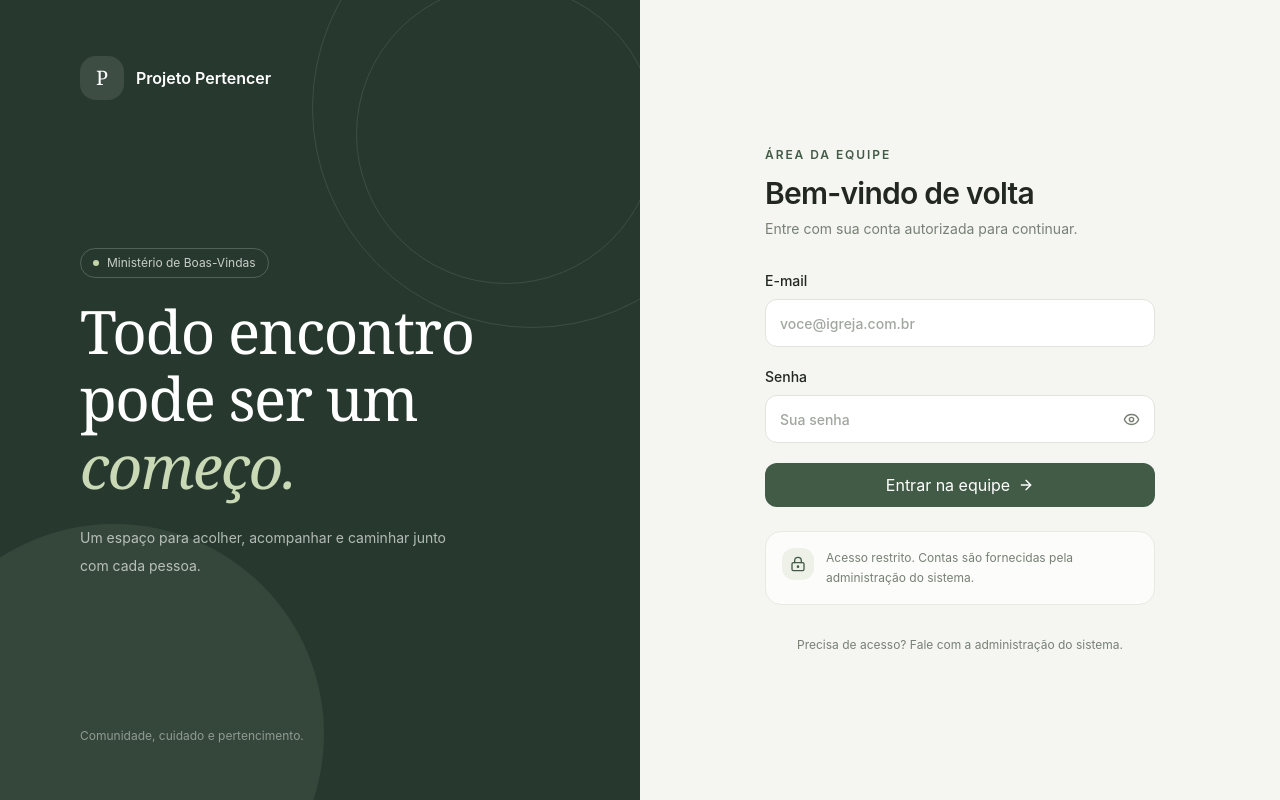
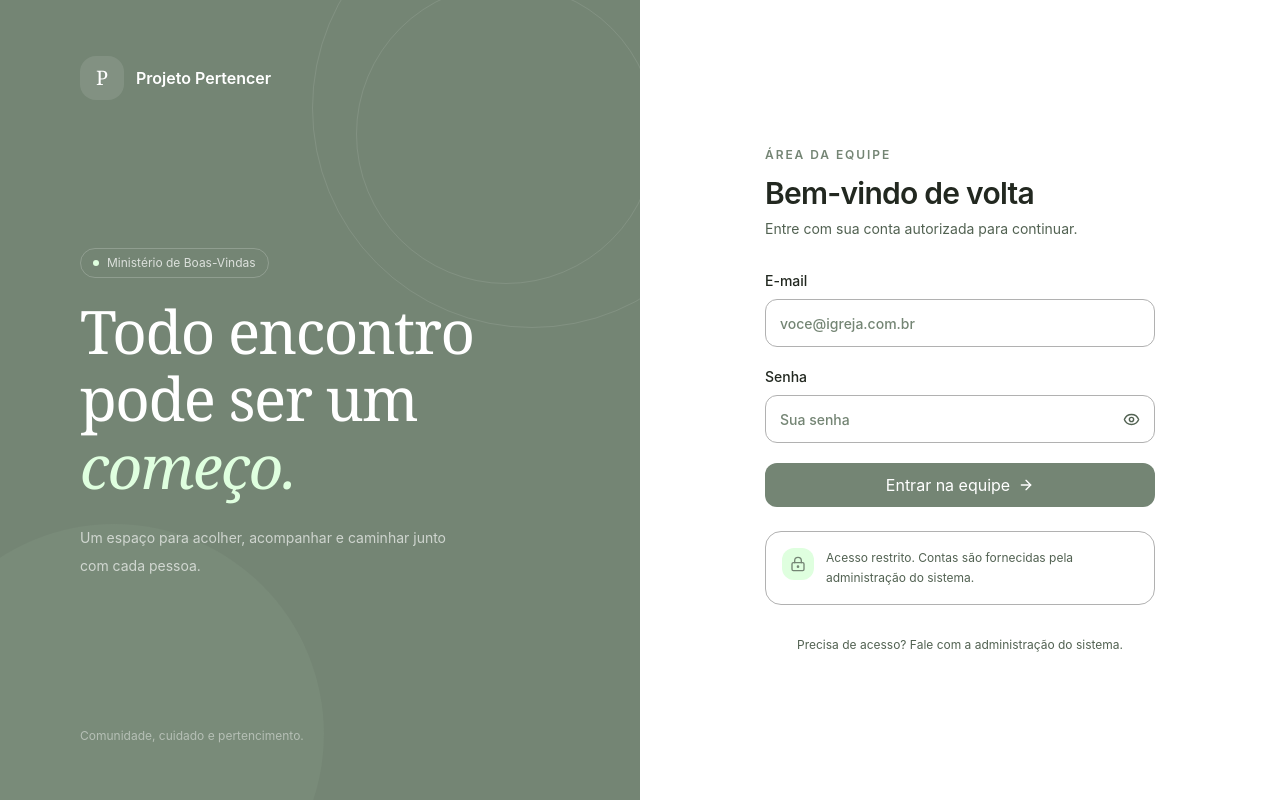
Before and after one commit to jasmineMendesl/ministerio-boas-vindas, a React (Vite) app: page /login in a window 1280 px wide. Built offline with nearby package versions, Linux system fonts and the light colour scheme; no server answers.

Commit message:
Apply requested sage color palette

```diff
--- a/src/components/AppLayout.tsx
+++ b/src/components/AppLayout.tsx
@@ -27,7 +27,7 @@ export function AppLayout() {
       <nav className="mt-3 flex flex-col gap-1">
         {links.map(({ to, label, icon: Icon, end }) => <NavLink key={to} to={to} end={end} className={({ isActive }) => `nav-link ${isActive ? 'nav-link-active' : ''}`}><Icon size={18} strokeWidth={1.8} /><span>{label}</span></NavLink>)}
       </nav>
-      <div className="mt-auto rounded-2xl bg-[#f0f2e9] p-4"><div className="mb-3 grid size-9 place-items-center rounded-xl bg-white text-primary"><Sparkles size={17} /></div><p className="text-sm font-medium">Um lugar para pertencer</p><p className="mt-1 text-xs leading-5 text-muted">Acolhendo pessoas com cuidado, em cada etapa.</p></div>
+      <div className="mt-auto rounded-2xl bg-[#dfffdf] p-4"><div className="mb-3 grid size-9 place-items-center rounded-xl bg-white text-primary"><Sparkles size={17} /></div><p className="text-sm font-medium">Um lugar para pertencer</p><p className="mt-1 text-xs leading-5 text-muted">Acolhendo pessoas com cuidado, em cada etapa.</p></div>
       <div className="mt-5 flex items-center justify-between gap-2 border-t border-border pt-4"><div className="min-w-0"><p className="truncate text-xs font-medium">{email}</p><p className="text-[11px] text-muted">Equipe</p></div><Button variant="ghost" size="icon" aria-label="Sair" onClick={signOut}><LogOut size={17} /></Button></div>
     </aside>
     <div className="md:pl-[264px]">
--- a/src/features/auth/SignInPage.tsx
+++ b/src/features/auth/SignInPage.tsx
@@ -27,8 +27,8 @@ export function SignInPage() {
     setSubmitting(false)
   }
 
-  return <main className="min-h-screen bg-[#f5f6f2] md:grid md:grid-cols-[1fr_1fr]">
-    <section className="relative hidden overflow-hidden bg-[#27392f] px-12 py-14 text-white md:flex md:flex-col md:justify-between lg:px-20"><div className="absolute -right-28 -top-28 size-[440px] rounded-full border border-white/10"/><div className="absolute -right-4 -top-4 size-[300px] rounded-full border border-white/10"/><div className="absolute -bottom-36 -left-24 size-[420px] rounded-full bg-[#d6dfc4]/[.08]"/><div className="relative flex items-center gap-3"><div className="grid size-11 place-items-center rounded-2xl bg-white/10 font-serif text-xl">P</div><span className="font-semibold">Projeto Pertencer</span></div><div className="relative max-w-lg"><div className="mb-5 inline-flex items-center gap-2 rounded-full border border-white/20 px-3 py-1.5 text-xs text-white/75"><span className="size-1.5 rounded-full bg-[#c3d4a7]"/> Ministério de Boas-Vindas</div><h1 className="font-serif text-5xl leading-[1.12] tracking-tight lg:text-6xl">Todo encontro<br/>pode ser um<br/><em className="font-normal text-[#c9d8b5]">começo.</em></h1><p className="mt-6 max-w-sm text-sm leading-7 text-white/65">Um espaço para acolher, acompanhar e caminhar junto com cada pessoa.</p></div><p className="relative text-xs text-white/45">Comunidade, cuidado e pertencimento.</p></section>
+  return <main className="min-h-screen bg-[#ffffff] md:grid md:grid-cols-[1fr_1fr]">
+    <section className="relative hidden overflow-hidden bg-[#748574] px-12 py-14 text-white md:flex md:flex-col md:justify-between lg:px-20"><div className="absolute -right-28 -top-28 size-[440px] rounded-full border border-white/10"/><div className="absolute -right-4 -top-4 size-[300px] rounded-full border border-white/10"/><div className="absolute -bottom-36 -left-24 size-[420px] rounded-full bg-[#b5cfb5]/[.08]"/><div className="relative flex items-center gap-3"><div className="grid size-11 place-items-center rounded-2xl bg-white/10 font-serif text-xl">P</div><span className="font-semibold">Projeto Pertencer</span></div><div className="relative max-w-lg"><div className="mb-5 inline-flex items-center gap-2 rounded-full border border-white/20 px-3 py-1.5 text-xs text-white/75"><span className="size-1.5 rounded-full bg-[#dfffdf]"/> Ministério de Boas-Vindas</div><h1 className="font-serif text-5xl leading-[1.12] tracking-tight lg:text-6xl">Todo encontro<br/>pode ser um<br/><em className="font-normal text-[#dfffdf]">começo.</em></h1><p className="mt-6 max-w-sm text-sm leading-7 text-white/65">Um espaço para acolher, acompanhar e caminhar junto com cada pessoa.</p></div><p className="relative text-xs text-white/45">Comunidade, cuidado e pertencimento.</p></section>
     <section className="flex min-h-screen items-center justify-center px-5 py-12 sm:px-10"><div className="w-full max-w-[390px]">
       <div className="mb-10 md:hidden"><div className="brand-mark mb-4">P</div><p className="text-sm font-medium">Projeto Pertencer</p></div>
       <div className="mb-8"><p className="text-xs font-semibold uppercase tracking-[.16em] text-primary">Área da equipe</p><h2 className="mt-3 text-3xl font-semibold tracking-tight">Bem-vindo de volta</h2><p className="mt-2 text-sm text-muted">Entre com sua conta autorizada para continuar.</p></div>
@@ -38,7 +38,7 @@ export function SignInPage() {
         {error && <p role="alert" className="rounded-xl bg-red-50 px-4 py-3 text-sm leading-5 text-red-700">{error}</p>}
         <Button className="w-full" type="submit" disabled={submitting || loading}>{submitting ? 'Entrando…' : 'Entrar na equipe'}<ArrowRight size={16}/></Button>
       </form>
-      <div className="mt-6 flex items-start gap-3 rounded-2xl border border-border bg-white/70 p-4"><div className="grid size-8 shrink-0 place-items-center rounded-xl bg-[#eef1e7] text-primary"><LockKeyhole size={16}/></div><p className="text-xs leading-5 text-muted">Acesso restrito. Contas são fornecidas pela administração do sistema.</p></div>
+      <div className="mt-6 flex items-start gap-3 rounded-2xl border border-border bg-white/70 p-4"><div className="grid size-8 shrink-0 place-items-center rounded-xl bg-[#dfffdf] text-primary"><LockKeyhole size={16}/></div><p className="text-xs leading-5 text-muted">Acesso restrito. Contas são fornecidas pela administração do sistema.</p></div>
       <p className="mt-8 text-center text-xs text-muted">Precisa de acesso? Fale com a administração do sistema.</p>
     </div></section>
   </main>
--- a/src/index.css
+++ b/src/index.css
@@ -1,37 +1,37 @@
 @import "tailwindcss";
 
 @theme {
-  --color-background: #f8f8f5;
+  --color-background: #ffffff;
   --color-foreground: #222820;
-  --color-primary: #425b46;
+  --color-primary: #748574;
   --color-primary-foreground: #ffffff;
-  --color-muted: #778074;
-  --color-border: #e7e9e2;
-  --color-ring: #879b7f;
+  --color-muted: #526252;
+  --color-border: #b1b1b1;
+  --color-ring: #b5cfb5;
 }
 
-:root { font-family: Inter, ui-sans-serif, system-ui, -apple-system, BlinkMacSystemFont, "Segoe UI", sans-serif; color: #222820; background: #f8f8f5; font-synthesis: none; text-rendering: optimizeLegibility; }
+:root { font-family: Inter, ui-sans-serif, system-ui, -apple-system, BlinkMacSystemFont, "Segoe UI", sans-serif; color: #222820; background: #ffffff; font-synthesis: none; text-rendering: optimizeLegibility; }
 * { box-sizing: border-box; }
 body { margin: 0; min-width: 320px; min-height: 100vh; }
 button, input { font: inherit; }
-.brand-mark { display: grid; width: 42px; height: 42px; place-items: center; border-radius: 15px; background: #425b46; color: white; font-family: Georgia, serif; font-size: 20px; }
-.sidebar { position: fixed; inset: 0 auto 0 0; z-index: 20; width: 264px; flex-direction: column; border-right: 1px solid #e7e9e2; background: #fff; padding: 26px 18px 18px; }
-.nav-link { display: flex; min-height: 44px; align-items: center; gap: 12px; border-radius: 12px; padding: 0 12px; color: #737b70; font-size: 13px; font-weight: 500; transition: .18s ease; }
-.nav-link:hover { background: #f6f7f3; color: #303a30; }
-.nav-link-active { background: #eef1e9; color: #354c38; }
-.topbar { position: sticky; top: 0; z-index: 10; display: flex; height: 70px; align-items: center; border-bottom: 1px solid #e7e9e2; background: rgb(248 248 245 / .92); padding: 0 18px; backdrop-filter: blur(14px); }
+.brand-mark { display: grid; width: 42px; height: 42px; place-items: center; border-radius: 15px; background: #748574; color: white; font-family: Georgia, serif; font-size: 20px; }
+.sidebar { position: fixed; inset: 0 auto 0 0; z-index: 20; width: 264px; flex-direction: column; border-right: 1px solid #b1b1b1; background: #fff; padding: 26px 18px 18px; }
+.nav-link { display: flex; min-height: 44px; align-items: center; gap: 12px; border-radius: 12px; padding: 0 12px; color: #748574; font-size: 13px; font-weight: 500; transition: .18s ease; }
+.nav-link:hover { background: #dfffdf; color: #222820; }
+.nav-link-active { background: #dfffdf; color: #526252; }
+.topbar { position: sticky; top: 0; z-index: 10; display: flex; height: 70px; align-items: center; border-bottom: 1px solid #b1b1b1; background: rgb(255 255 255 / .92); padding: 0 18px; backdrop-filter: blur(14px); }
 @media (min-width: 640px) { .topbar { padding: 0 28px; } }
-.bottom-nav { position: fixed; inset: auto 0 0; z-index: 30; display: grid; grid-template-columns: repeat(4, minmax(0, 1fr)); border-top: 1px solid #e7e9e2; background: rgb(255 255 255 / .96); padding: 8px 5px max(8px, env(safe-area-inset-bottom)); backdrop-filter: blur(16px); }
-.bottom-link { display: flex; min-width: 0; flex-direction: column; align-items: center; gap: 4px; border-radius: 10px; padding: 6px 2px; color: #81877e; font-size: 10px; font-weight: 500; }
-.bottom-link-active { color: #425b46; }
-.panel { border: 1px solid #e7e9e2; border-radius: 22px; background: white; box-shadow: 0 10px 30px rgb(35 47 34 / .04); }
-.empty-panel { display: flex; min-height: 350px; flex-direction: column; align-items: center; justify-content: center; border: 1px dashed #dce1d7; border-radius: 24px; background: linear-gradient(145deg, #fff, #fbfcf9); padding: 32px 24px; text-align: center; }
-.empty-icon { display: grid; width: 56px; height: 56px; place-items: center; border-radius: 19px; background: #eef1e9; color: #425b46; }
-.form-input { display: block; width: 100%; height: 48px; border: 1px solid #e1e4dc; border-radius: 12px; background: white; padding: 0 14px; color: #222820; font-size: 14px; outline: none; transition: box-shadow .15s, border-color .15s; }
-.form-input::placeholder { color: #a1a79e; }
-.form-input:focus { border-color: #83977e; box-shadow: 0 0 0 3px rgb(66 91 70 / .12); }
+.bottom-nav { position: fixed; inset: auto 0 0; z-index: 30; display: grid; grid-template-columns: repeat(4, minmax(0, 1fr)); border-top: 1px solid #b1b1b1; background: rgb(255 255 255 / .96); padding: 8px 5px max(8px, env(safe-area-inset-bottom)); backdrop-filter: blur(16px); }
+.bottom-link { display: flex; min-width: 0; flex-direction: column; align-items: center; gap: 4px; border-radius: 10px; padding: 6px 2px; color: #748574; font-size: 10px; font-weight: 500; }
+.bottom-link-active { color: #748574; }
+.panel { border: 1px solid #b1b1b1; border-radius: 22px; background: white; box-shadow: 0 10px 30px rgb(116 133 116 / .08); }
+.empty-panel { display: flex; min-height: 350px; flex-direction: column; align-items: center; justify-content: center; border: 1px dashed #b1b1b1; border-radius: 24px; background: linear-gradient(145deg, #fff, #ffffff); padding: 32px 24px; text-align: center; }
+.empty-icon { display: grid; width: 56px; height: 56px; place-items: center; border-radius: 19px; background: #dfffdf; color: #748574; }
+.form-input { display: block; width: 100%; height: 48px; border: 1px solid #b1b1b1; border-radius: 12px; background: white; padding: 0 14px; color: #222820; font-size: 14px; outline: none; transition: box-shadow .15s, border-color .15s; }
+.form-input::placeholder { color: #748574; }
+.form-input:focus { border-color: #748574; box-shadow: 0 0 0 3px rgb(116 133 116 / .16); }
 .animate-in { animation: rise .35s ease both; }
-.public-visitor { background-image: radial-gradient(circle at 83% 6%, rgb(222 229 211 / .36), transparent 28rem); }
+.public-visitor { background-image: radial-gradient(circle at 83% 6%, rgb(181 207 181 / .3), transparent 28rem); }
 .welcome-orbit { position: absolute; border: 1px solid rgb(255 255 255 / .09); border-radius: 999px; pointer-events: none; }
 .welcome-orbit-one { width: 430px; height: 430px; top: 17%; right: -260px; }
 .welcome-orbit-two { width: 320px; height: 320px; top: 22%; right: -205px; }
```
Also changed, not shown: src/features/visitors/PublicVisitorPage.tsx (+8 -8 lines).
